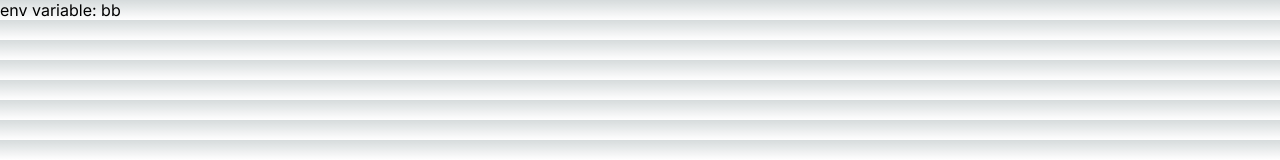
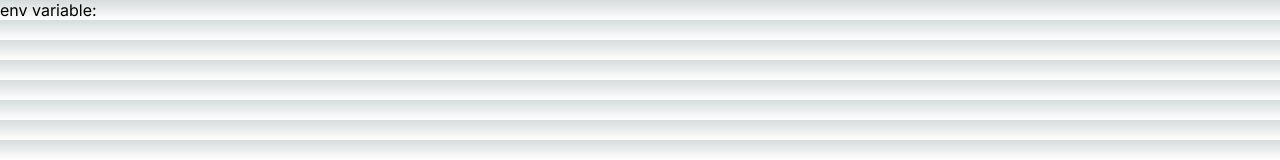
Before and after one commit to nickolasram/meal-prep, a Next.js app: page /About in a window 1280 px wide. Shown: the top 160 px of the page. Built offline with nearby package versions, Linux system fonts and the light colour scheme.

Commit message:
env test 10

```diff
--- a/src/app/About/page.js
+++ b/src/app/About/page.js
@@ -3,6 +3,5 @@
 export default async function Page() {
     // const aaa = await readProjects();
     // return ( <p>{aaa[0].title}</p>);
-    const a = process.env.NEXT_PUBLIC_MONGODB ? "aa" : "bb"
-    return ( <p>env variable: {a}</p>);
+    return ( <p>env variable: {process.env.NEXT_PUBLIC_MONGODB}</p>);
 }
```
